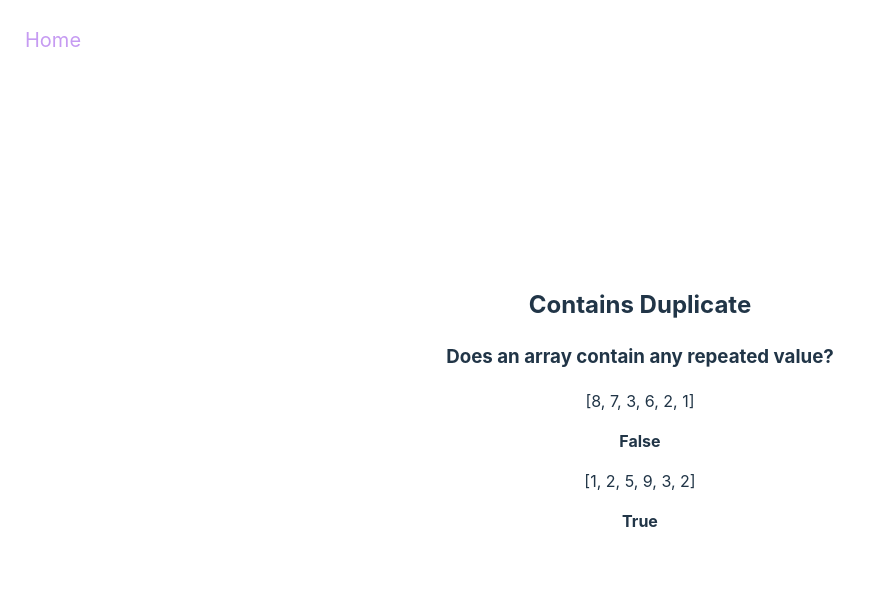
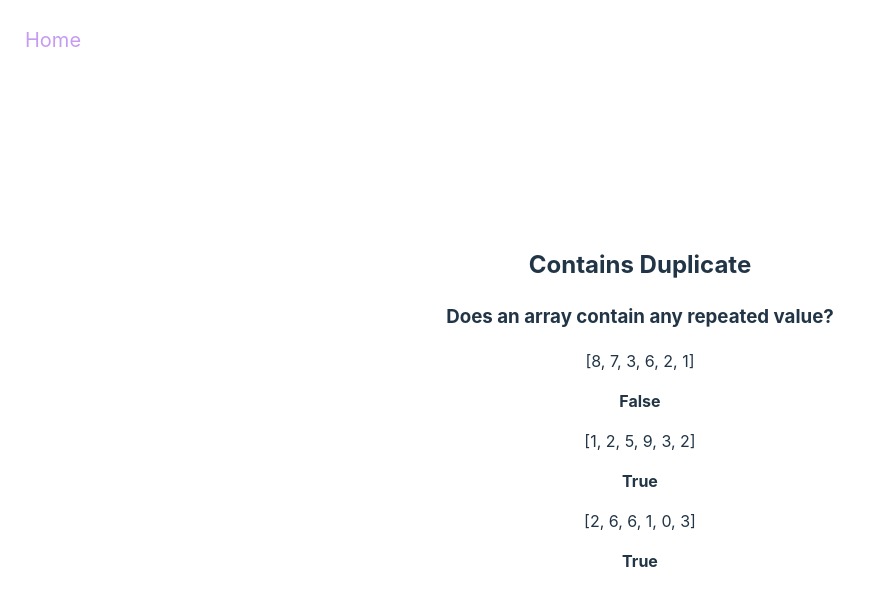
Before and after one commit to amy-calleja/challenges, a React (Vite) app: page /challenge12 in a window 1280 px wide. Shown: the top 606 px of the page, without its empty margins (0-870 px from the left). Built offline with nearby package versions, Linux system fonts and the light colour scheme.

Commit message:
Add Challenge Twelve: Implement additional simplistic solution

```diff
--- a/src/pages/ChallengeTwelve.tsx
+++ b/src/pages/ChallengeTwelve.tsx
@@ -1,6 +1,7 @@
 export default function ChallengeTwelve() {
-  const array1 = [8, 7, 3, 6, 2, 1];
-  const array2 = [1, 2, 5, 9, 3, 2];
+  const array1: number[] = [8, 7, 3, 6, 2, 1];
+  const array2: number[] = [1, 2, 5, 9, 3, 2];
+  const array3: number[] = [2, 6, 6, 1, 0, 3];
 
   // solution one: using nested loops to compare each number with the numbers after it
   const check1 = (array: number[]): boolean => {
@@ -32,6 +33,12 @@ export default function ChallengeTwelve() {
     return false;
   };
 
+  // solution three: using Set to create a new array with unique numbers and compare the length of the new array with the original array
+  const check3 = (array: number[]): boolean => {
+    const noDupes: number[] = [...new Set(array)]; // create a new array with unique numbers using Set
+    return noDupes.length !== array.length; // if the length of the new array is not equal to the original array, there are duplicates, return true; otherwise, return false
+  };
+
   return (
     <div>
       <h2>Contains Duplicate</h2>
@@ -44,6 +51,10 @@ export default function ChallengeTwelve() {
         <p>[{array2.join(', ')}]</p>
         <b>{check2(array2) ? 'True' : 'False'}</b>
       </>
+      <>
+        <p>[{array3.join(', ')}]</p>
+        <b>{check3(array3) ? 'True' : 'False'}</b>
+      </>
     </div>
   );
 }
```
